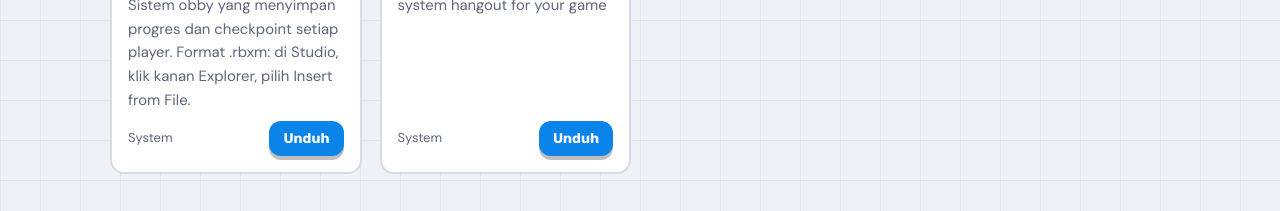
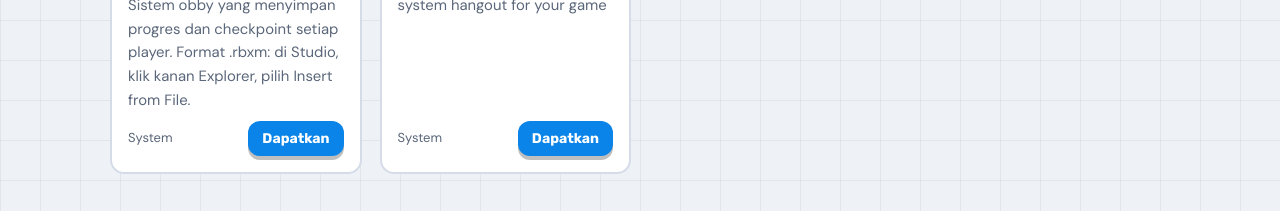
Before and after one commit to hanifnurkholis846/roxshelf, a plain HTML site: page index.html in a window 1280 px wide. Shown: the part 980-1191 px from the top of the page. Drawn offline with Linux system fonts and the light colour scheme.

Commit message:
Add files via upload

```diff
--- a/index.html
+++ b/index.html
@@ -112,7 +112,7 @@ function render(){
     if((st.cat==="Semua"||a.c===st.cat)&&(st.price==="Semua"||(st.price==="Gratis"?p===0:p>0))&&(!q||((a.n||"")+" "+(a.d||"")+" "+(a.c||"")).toLowerCase().indexOf(q)>-1)){
       var l=LOOK[a.c]||["📦","#0a84e8"],free=p===0;
       var im=a.img&&/^\/images\/[^"'<>\\\s]+$/.test(a.img)?'<img src="'+esc(a.img)+'" alt="" loading="lazy">':l[0];
-      out.push('<article class="card"><div class="thumb" style="background-color:'+l[1]+'">'+im+'<span class="price'+(free?' free':'')+'">'+(free?'Gratis':rp(p))+'</span></div><div class="body"><h3>'+esc(a.n||"")+'</h3><p>'+esc(a.d||"")+'</p><div class="meta"><span>'+esc(a.c||"")+'</span><button class="btn" data-i="'+i+'">'+(free?'Unduh':'Beli')+'</button></div></div></article>');
+      out.push('<article class="card"><div class="thumb" style="background-color:'+l[1]+'">'+im+'<span class="price'+(free?' free':'')+'">'+(free?'Gratis':rp(p))+'</span></div><div class="body"><h3>'+esc(a.n||"")+'</h3><p>'+esc(a.d||"")+'</p><div class="meta"><span>'+esc(a.c||"")+'</span><button class="btn" data-i="'+i+'">'+(free?'Dapatkan':'Beli')+'</button></div></div></article>');
     }});
   $("grid").innerHTML=out.length?out.join(""):'<div class="empty">Belum ada aset di sini. Coba kategori atau kata kunci lain.</div>';
 }
```
